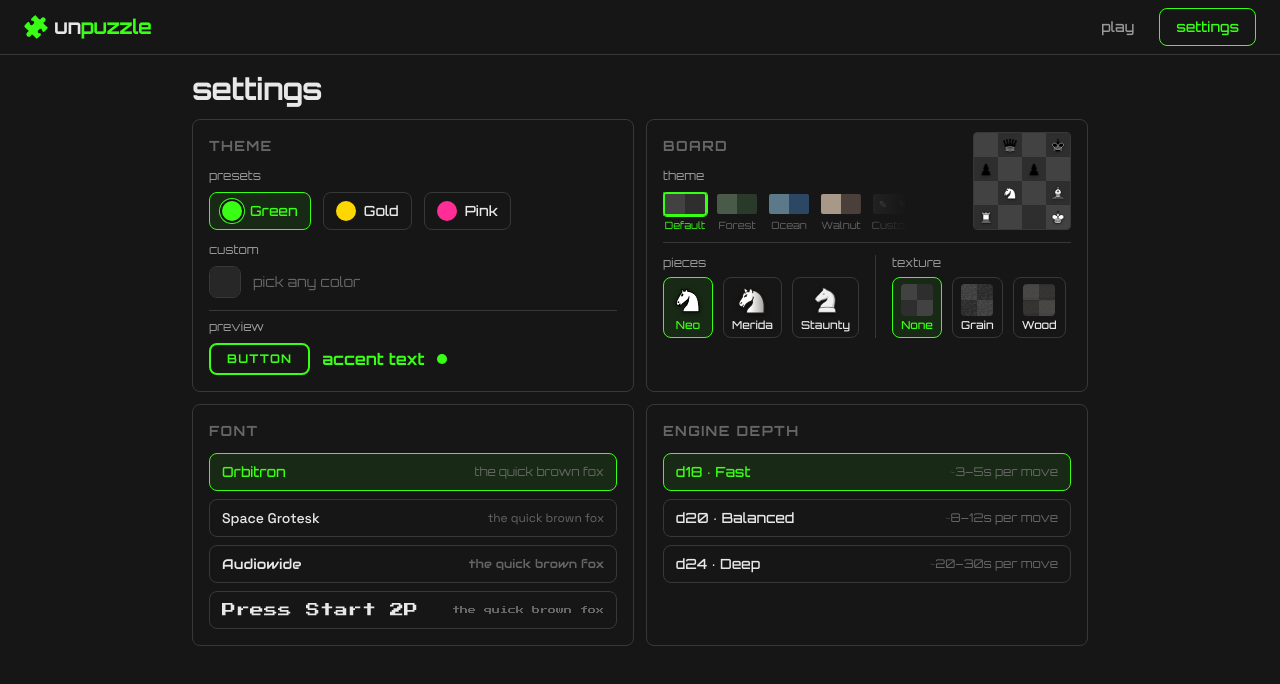
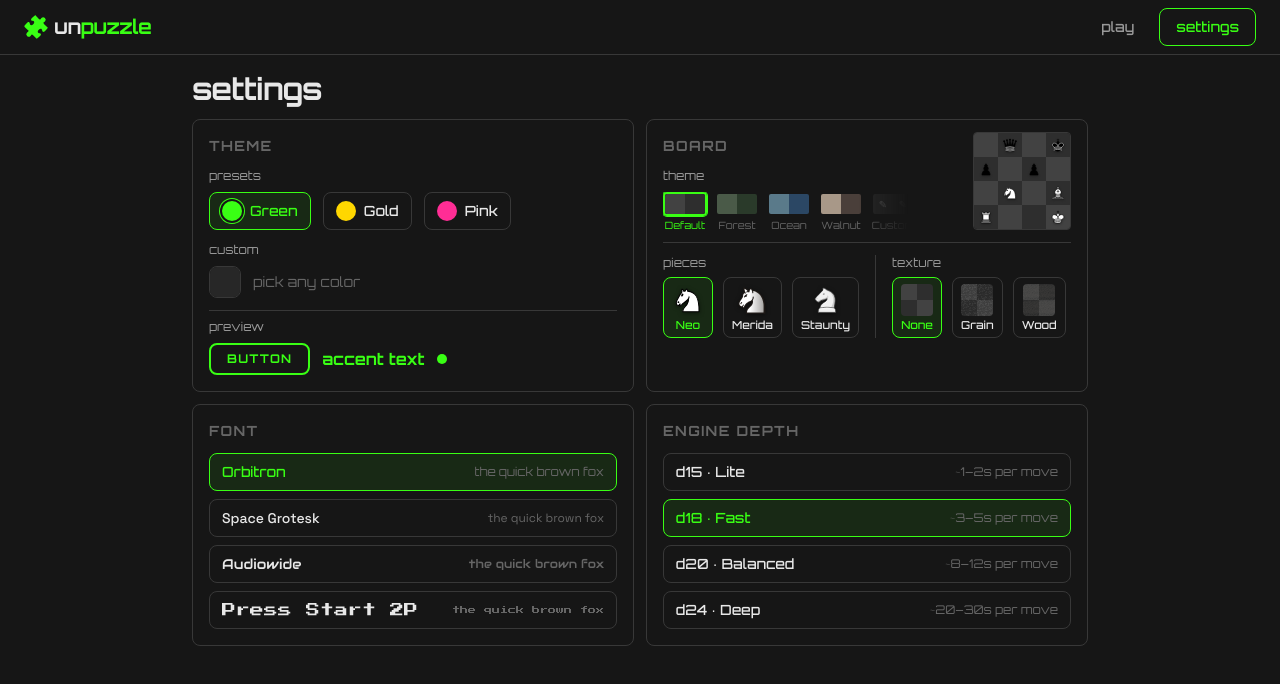
Before and after one commit to elicoggins/unpuzzle, a Next.js app: page /settings in a window 1280 px wide. Shown: the top 684 px of the page. Built offline with nearby package versions, Linux system fonts and the light colour scheme.

Commit message:
Lite depth option

```diff
--- a/src/app/settings/page.tsx
+++ b/src/app/settings/page.tsx
@@ -22,7 +22,7 @@ import {
 const STORAGE_KEY = "accent-color";
 const FONT_KEY = "heading-font";
 export const DEPTH_KEY = "engine-depth";
-export const DEPTH_OPTIONS = [18, 20, 24] as const;
+export const DEPTH_OPTIONS = [15, 18, 20, 24] as const;
 export type EngineDepthOption = typeof DEPTH_OPTIONS[number];
 
 export function loadDepth(): EngineDepthOption {
@@ -688,8 +688,8 @@ export default function SettingsPage() {
             <div className="flex flex-col gap-2">
               {DEPTH_OPTIONS.map((d) => {
                 const isActive = selectedDepth === d;
-                const label = d === 18 ? "Fast" : d === 20 ? "Balanced" : "Deep";
-                const desc = d === 18 ? "~3–5s per move" : d === 20 ? "~8–12s per move" : "~20–30s per move";
+                const label = d === 15 ? "Lite" : d === 18 ? "Fast" : d === 20 ? "Balanced" : "Deep";
+                const desc = d === 15 ? "~1–2s per move" : d === 18 ? "~3–5s per move" : d === 20 ? "~8–12s per move" : "~20–30s per move";
                 return (
                   <button
                     key={d}
```
